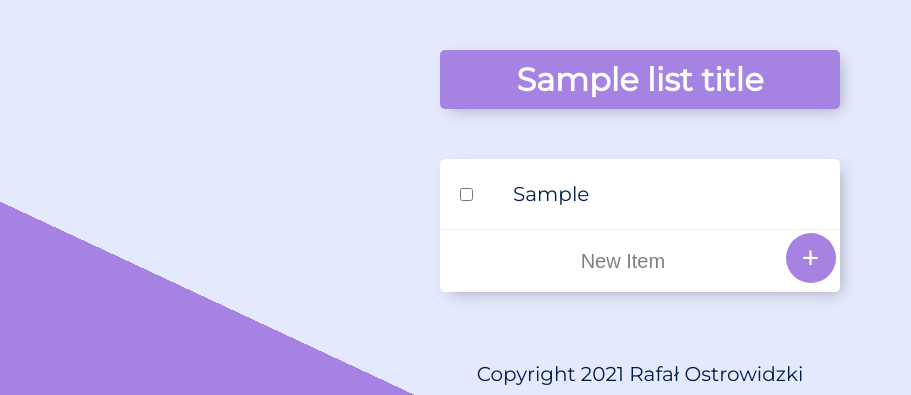
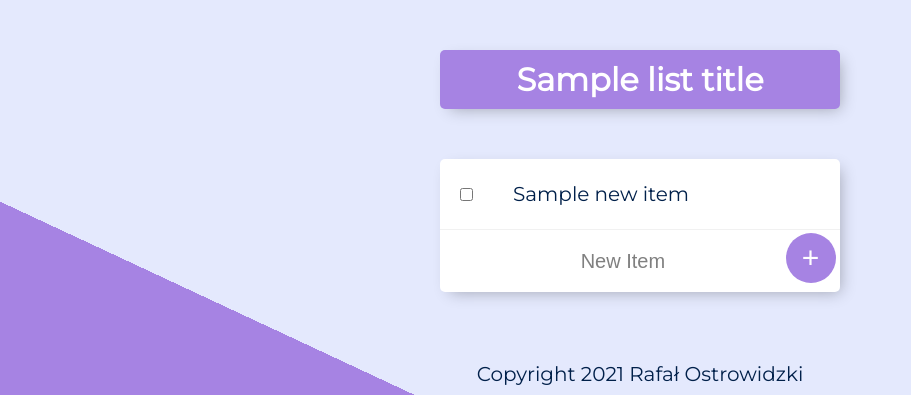
Before and after one commit to Liwerm0r/todo-list, a Node server app: template views/list.ejs in a window 1280 px wide. Shown: the top 395 px of the page, without its empty margins (0-911 px from the left). Run offline with Node 20, Linux system fonts and the light colour scheme; the template is opened without the code that fills it: most values are stand-ins (such as "Sample title", 1, 10 or a date in 2020); some libraries are stand-ins or nearby versions.

Commit message:
list Items are now stored in db

```diff
--- a/app.js
+++ b/app.js
@@ -4,32 +4,40 @@ const express = require('express'),
   mongoose = require('mongoose'),
   port = 3000;
 
-// set up datebase connection
-mongoose.connect('mongodb://localhost:27017/todolistDB', {useNewUrlParser: true, useUnifiedTopology: true});
-// create DB schema
-const itemSchema = new mongoose.Schema({
-  name: String
-});
-
-const Item = mongoose.model('Item', itemSchema);
-const item1 = new Item({ name: "Welcome to your todolist!" });
-const item2 = new Item({ name: "Hit the + button to add a new item." });
-const item3 = new Item({ name: "<-- Hit this to delete an item." });
-
-
-
 app.use(express.urlencoded({extended: true}));
 app.use(express.static(`${__dirname}/public`));
 app.set('view engine', 'ejs');
 
+////////////////////////////////////////////////////////////////////////////////
+// ///////////////////      DB STUFF     ///////////////////////////////////////
+////////////////////////////////////////////////////////////////////////////////
+mongoose.connect('mongodb://localhost:27017/todolistDB', {useNewUrlParser: true, useUnifiedTopology: true});
+// create DB schema
+const itemSchema = new mongoose.Schema({ name: String });
+const Item = mongoose.model('Item', itemSchema);
 
+const item1 = new Item({ name: "Welcome to your todolist!" });
+const item2 = new Item({ name: "Hit the + button to add a new item." });
+const item3 = new Item({ name: "<-- Hit this to delete an item." });
+const defaultItems = [item1, item2, item3];
 
 // GET Requests
 
 app.get("/", (req, res) => {
-  res.render('list', {
-    listTitle: date.generateDate(),
-    newItems: items
+
+  Item.find({}, (err, items ) => {
+
+    if ( !items.length ) {
+      Item.insertMany(defaultItems, (err) => {
+        if ( err ) {
+          console.log(err);
+        } else {
+          console.log("Successfully saved default items do DB.");
+        }
+      });
+      res.redirect("/");
+    }
+    res.render('list', { listTitle: date.generateDate(), newItems: items });
   });
 });
 
@@ -52,7 +60,8 @@ app.post("/", (req, res) => {
     workItems.push(req.body.newItem);
     res.redirect("/work")
   } else {
-    items.push(req.body.newItem);
+    const item = new Item({ name: req.body.newItem });
+    item.save();
     res.redirect("/");
   }
 });
--- a/views/list.ejs
+++ b/views/list.ejs
@@ -5,11 +5,12 @@
   </div>
 
   <div class="box">
-    <% newItems.forEach( el => { %>
-    <div class="item">
-      <input type="checkbox">
-      <p><%= el %></p>
-    </div>
+
+    <% newItems.forEach( item => { %>
+      <div class="item">
+        <input type="checkbox">
+        <p><%= item.name %></p>
+      </div>
     <% }); %>
 
     <form clas="item" action="/" method="post">
```
